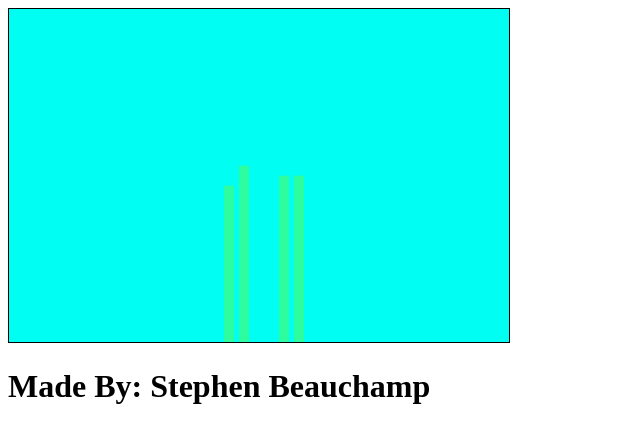
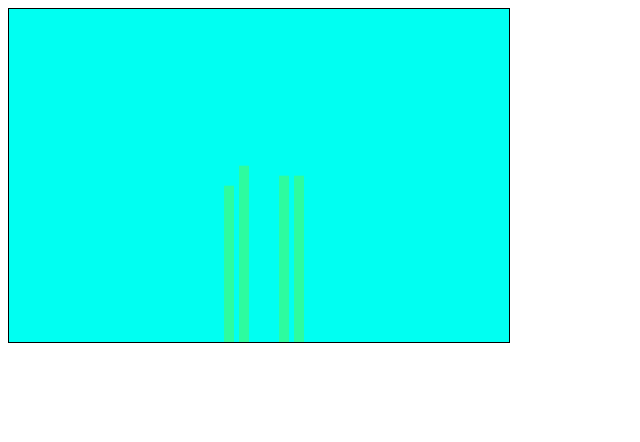
Before and after one commit to lordrockit/JS-Fish, a plain HTML site: page index.html in a window 1280 px wide. Shown: the whole page, without its empty margins (0-640 px from the left). Drawn offline with Linux system fonts and the light colour scheme.

Commit message:
Update index.html

```diff
--- a/index.html
+++ b/index.html
@@ -7,7 +7,7 @@
 <body>
 <canvas id="myCanvas" width="400" height="200"
 style="border:1px solid #000000;">
-  </canvas><script src='script.js'></script><br/>
-  <h1>Made By: Stephen Beauchamp</h1>
+  </canvas>
+  <script src='script.js'></script>
 </body>
 </html>
```
